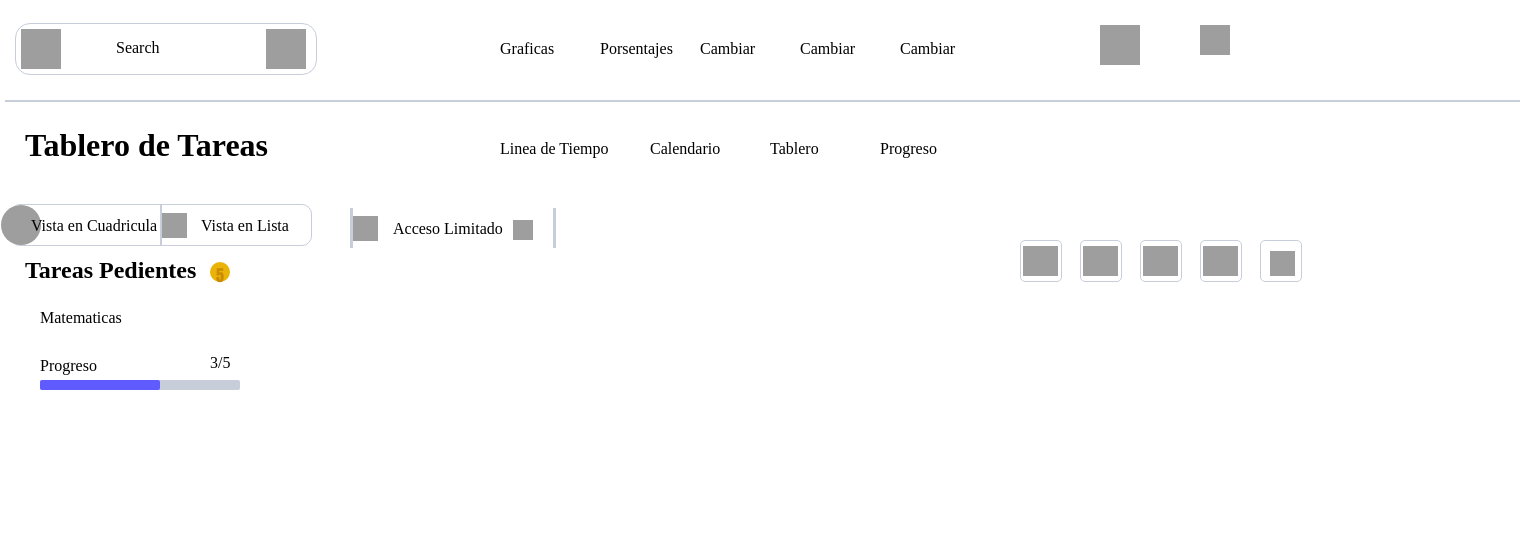
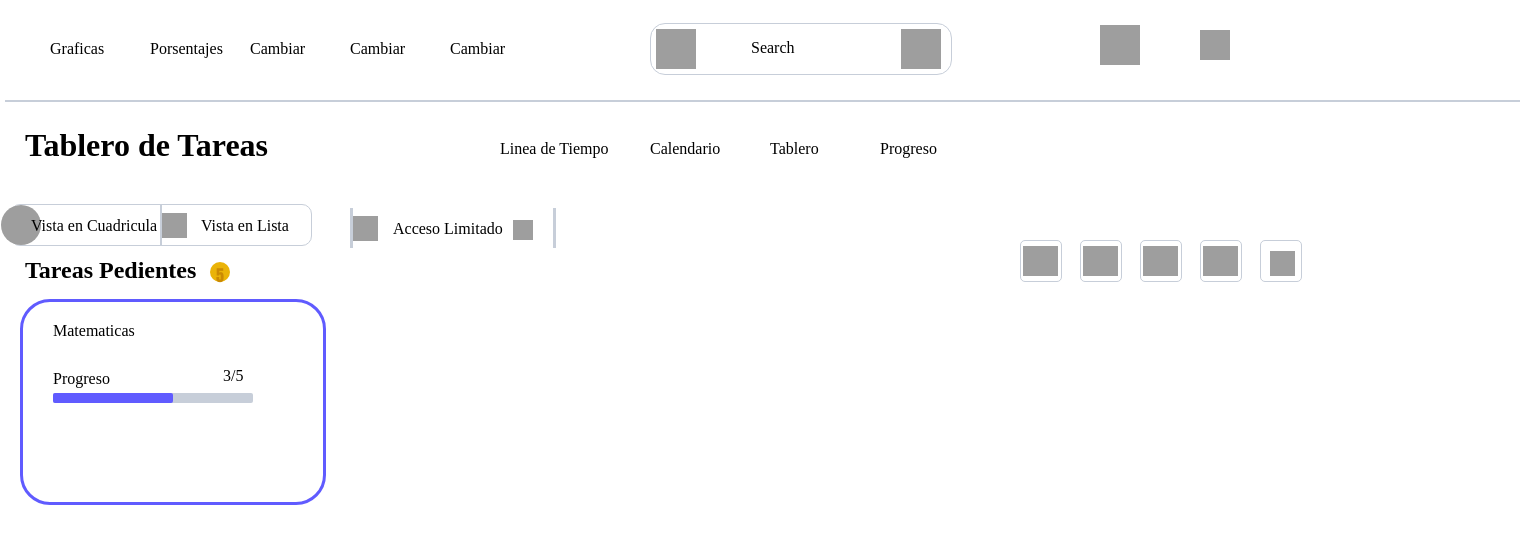
Before and after one commit to jhonnyer512/SGAA-MOCSAS, a PHP site: page /Home.html in a window 1520 px wide; the page is wider, and only the part inside the window is pictured. Shown: the top 544 px of that part. Run offline with PHP 8.4, Linux system fonts and the light colour scheme; grey boxes are pictures that could not be loaded.

Commit message:
Update Styles.css

```diff
--- a/src/page/Pagina Prinsipal/Styles.css
+++ b/src/page/Pagina Prinsipal/Styles.css
@@ -20,7 +20,7 @@
     width: 300px;
     height: 50px;
     position: absolute;
-    top: 23px; left: 15px;
+    top: 23px; left: 650px;
     border-radius: 15px;
 }
 
@@ -43,31 +43,31 @@
 #Op1{
     width: 40px; height: 40px;
     position: absolute;
-    top: 40px; left: 500px;
+    top: 40px; left: 50px;
 }
 
 #Op2{
     width: 40px; height: 40px;
     position: absolute;
-    top: 40px; left: 600px;
+    top: 40px; left: 150px;
 }
 
 #Op3{
     width: 40px; height: 40px;
     position: absolute;
-    top: 40px; left: 700px;
+    top: 40px; left: 250px;
 }
 
 #Op4{
     width: 40px; height: 40px;
     position: absolute;
-    top: 40px; left: 800px;
+    top: 40px; left: 350px;
 }
 
 #Op5{
     width: 40px; height: 40px;
     position: absolute;
-    top: 40px; left: 900px;
+    top: 40px; left: 450px;
 }
 #Logo_Carpeta{
     width: 40px; height: 40px;
@@ -78,7 +78,7 @@
 #Logo_Campana{
     width: 30px; height: 30px;
     position: absolute;
-    top: 25px; left: 1200px;
+    top: 30px; left: 1200px;
 }
 
 .Body_Header{
@@ -262,8 +262,14 @@
     top: 1px; left: 6px;
 }
 .Tareas{
-
     width: 100%; height: 300px;
+    position: relative;
+    top: 10px; left: 10px;
+    border-radius: 30px;
+}
+.Tarea1{
+    border: solid #605BFF;
+    width: 300px; height: 200px;
     position: relative;
     top: 10px; left: 10px;
     border-radius: 30px;
```
